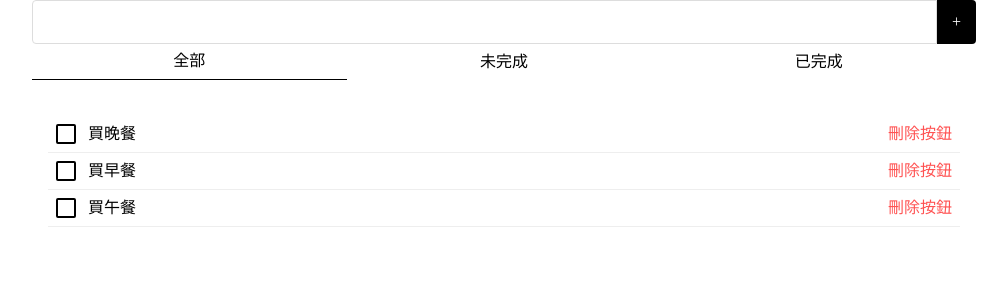
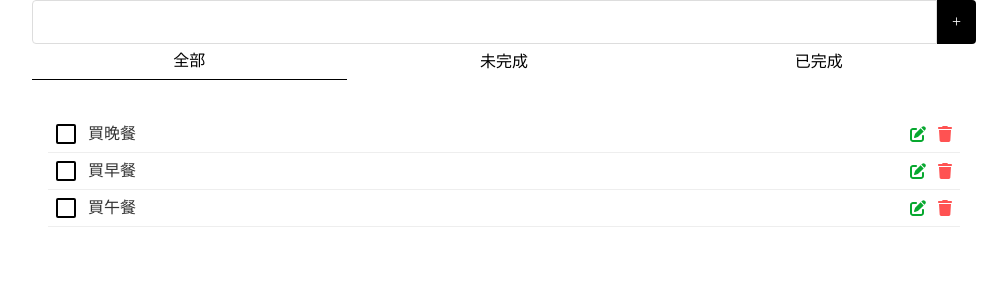
Before and after one commit to AbsintheSung/react_todo, a React (Vite) app: page / in a window 1280 px wide. Shown: the top 300 px of the page, without its empty margins (136-1143 px from the left). Built offline with nearby package versions, Linux system fonts and the light colour scheme.

Commit message:
feat:配置 編輯後的各種狀態設定

```diff
--- a/src/pages/home/index.tsx
+++ b/src/pages/home/index.tsx
@@ -2,7 +2,7 @@ import { Container } from "../../styles/container";
 import styled from "styled-components"
 import { useState,useEffect } from "react";
 import { FontAwesomeIcon } from "@fortawesome/react-fontawesome";
-import { faCheck } from "@fortawesome/free-solid-svg-icons";
+import { faCheck,faTrash,faPenToSquare,faXmark } from "@fortawesome/free-solid-svg-icons";
 
 const InputContent = styled.div`
   display: flex;
@@ -81,10 +81,11 @@ const TodoItem = styled.li`
       justify-content: center;
     }
   }
-  & >.todo-content{
+  /* & >.todo-content{
     flex: 1;
-  }
-  & > .todo-delbtn{
+  } */
+
+  /* & > .todo-delbtn{
     background: none;
     padding: 0px;
     border: none;
@@ -95,6 +96,40 @@ const TodoItem = styled.li`
     justify-content: center;
     &:hover {
       color: #ff0000;
+    }
+  } */
+  `
+const TodoText = styled.p<{ status: boolean }>`
+  flex: 1;
+  margin: 0;
+  text-decoration: ${(props) => (props.status ? "line-through" : "none")};
+  color: ${(props) => (props.status ? "#888" : "#333")};
+`
+const ButtonGroup = styled.div`
+  display: flex;
+  align-items: center;
+  margin-left: auto;
+  gap: 0px 12px;
+  & > button{
+    background: none;
+    padding: 0px;
+    border: none;
+    cursor: pointer;
+    display: flex;
+    align-items: center;
+    justify-content: center;
+
+  }
+  & > .todo-delbtn,.todo-cancelbtn{
+    color: #ff5252;
+    &:hover {
+      color: #ff0000;
+    }
+  }
+  & > .todo-editbtn,.todo-savebtn{
+    color: #07a82f;
+    &:hover {
+      color: #3ae957;
     }
   }
 `
@@ -110,6 +145,8 @@ type FilterType = "all" | "active" | "completed"
 const Home = ()=>{
   const [todoItems,setTodoItems] = useState< TodoItem[] >([])
   const [filter, setFilter] = useState<FilterType>("all")
+  const [editingId, setEditingId] = useState<string | null>(null)
+  const [editValue, setEditValue] = useState<string>("")
   const handleFilterChange = (value: FilterType) => {
     setFilter(value);
   }
@@ -125,6 +162,28 @@ const Home = ()=>{
       }
       return item;
     }));
+  }
+  const handleDelTodoItem = (id: string) => {
+    setTodoItems(todoItems.filter((item) => item.id !==id));
+  }
+
+  const startEditing = (id: string, text: string) => {
+    setEditingId(id)
+    console.log(text)
+    setEditValue(text)
+  }
+  // 保存编辑
+  const saveEdit = () => {
+    if (editingId !== null && editValue.trim() !== "") {
+      setTodoItems(todoItems.map((item) => (item.id === editingId ? { ...item, content: editValue } : item)))
+      setEditingId(null)
+      setEditValue("")
+    }
+  }
+  // 取消编辑
+  const cancelEdit = () => {
+    setEditingId(null)
+    setEditValue("")
   }
   useEffect(() => {
     const responseData: TodoItem[] = [
@@ -181,13 +240,52 @@ const Home = ()=>{
           </TodoItem> */}
           {filterTodoItems.map((item) => (
             <TodoItem key={item.id}>
+              {editingId !== item.id && (
                 <div className="todo-checkbox" onClick={() => handleCheckboxStatus(item.id)}>
                   <p>
                     {item.status? <FontAwesomeIcon icon={faCheck} /> : ""}
                   </p>
                 </div>
-              <div className="todo-content">{item.content}</div>
-              <button className="todo-delbtn">刪除按鈕</button>
+              )}
+              {/* <div className="todo-content">{item.content}</div>
+              <button className="todo-delbtn" onClick={()=>handleDelTodoItem(item.id)}>
+                <FontAwesomeIcon icon={faTrash} />
+              </button> */}
+               {editingId === item.id ? (
+                <>
+                  <input
+                    value={editValue}
+                    onChange={(e) => setEditValue(e.target.value)}
+                    type="text"
+                  />
+                  <ButtonGroup>
+                    <button className="todo-savebtn" onClick={saveEdit}>
+                      <FontAwesomeIcon icon={faCheck} />
+                    </button>
+                    <button className="todo-cancelbtn" onClick={cancelEdit}>
+                      <FontAwesomeIcon icon={faXmark} />
+                    </button>
+                  </ButtonGroup>
+                </>
+                ) : (
+                <>
+                  {/* <div className="todo-content">{item.content}</div> */}
+                  <TodoText status={item.status}>{item.content}</TodoText>
+                  <ButtonGroup>
+                    {!item.status &&(
+                      <button className="todo-editbtn" onClick={() => startEditing(item.id, item.content)}>
+                        <FontAwesomeIcon icon={faPenToSquare} />
+                      </button>
+                    )}
+                     {/* <button className="todo-editbtn" onClick={() => startEditing(item.id, item.content)}>
+                      <FontAwesomeIcon icon={faPenToSquare} />
+                    </button> */}
+                    <button className="todo-delbtn" onClick={()=>handleDelTodoItem(item.id)}>
+                      <FontAwesomeIcon icon={faTrash} />
+                    </button>
+                  </ButtonGroup>
+                </>
+                )}
             </TodoItem>
           ))}
         </TodoContent>
```
Lines whose indentation alone changed are shown as unchanged.
